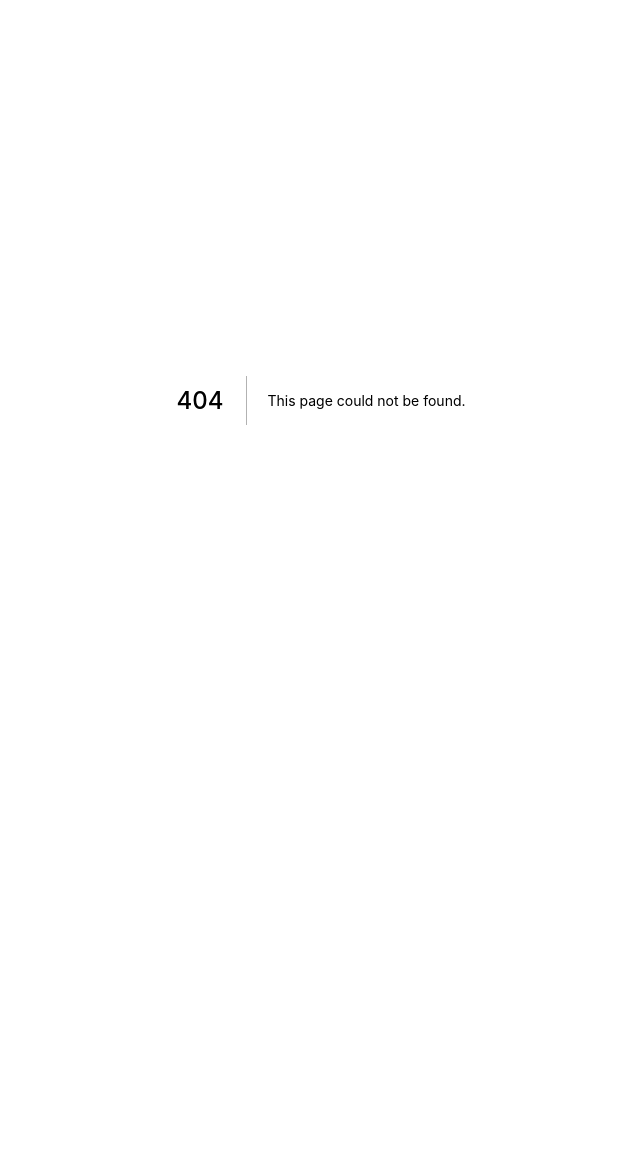
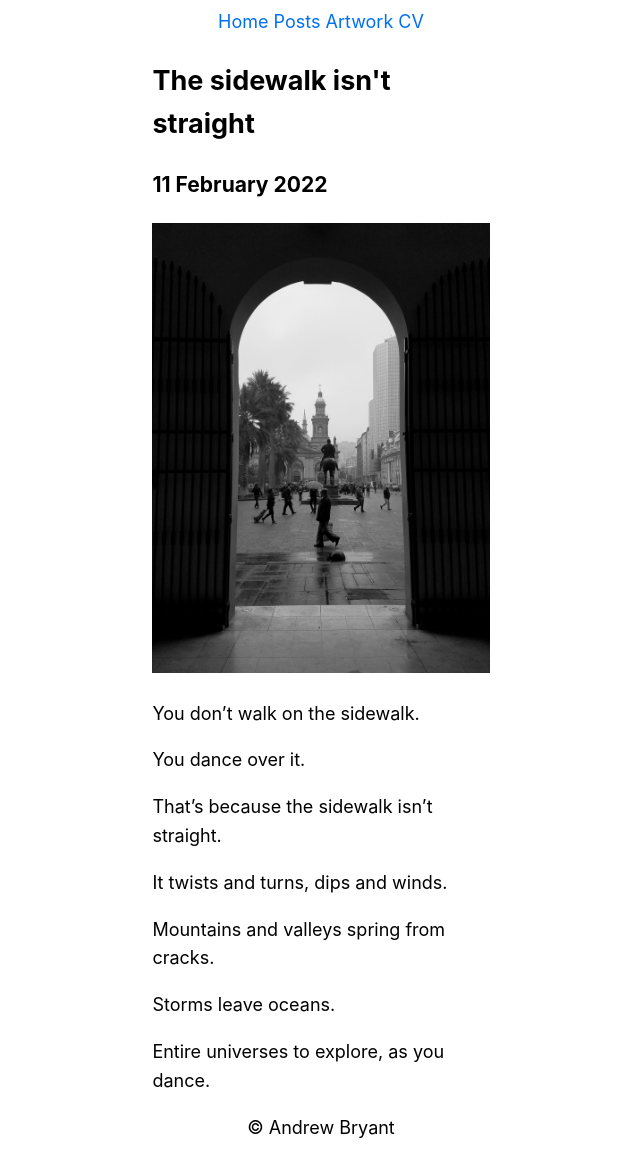
Before and after one commit to apbryant/website, a Next.js app: page /posts/the-sidewalk-isnt-straight in a window 1280 px wide. Before the commit this address had no page. Shown: the whole page, without its empty margins (319-959 px from the left). Before the commit the page ends 800 px from the top, so only its background shows below. Built offline with nearby package versions, Linux system fonts and the light colour scheme.

Commit message:
Add post

```diff
--- /dev/null
+++ b/pages/posts/the-sidewalk-isnt-straight.js
@@ -0,0 +1,44 @@
+import Head from 'next/head'
+import Link from 'next/link'
+import MyHeader from '../../components/MyHeader'
+import Image from 'next/image'
+
+export default function TheSidewalkIsntStraight() {
+  return (
+    <>
+  <MyHeader />
+
+
+      <article>
+        <h2>The sidewalk isn't straight</h2>
+        <h3>11 February 2022</h3>
+
+<Image
+            src="/images/the-sidewalk-isnt-straight/20170510_101702.jpg" // Route of the image file
+            layout="intrinsic"
+            height={750} // Desired size with correct aspect ratio
+            width={562.5} // Desired size with correct aspect ratio
+            alt=""
+          />
+       <p>You don’t walk on the sidewalk.</p>
+
+	  <p>You dance over it.</p>
+
+<p>That’s because the sidewalk isn’t straight.</p>
+
+<p>It twists and turns, dips and winds.</p>
+
+<p>Mountains and valleys spring from cracks.</p>
+
+<p>Storms leave oceans.</p>
+
+<p>Entire universes to explore, as you dance.</p>
+
+      </article>
+
+            <footer>
+                © Andrew Bryant
+            </footer>
+    </>
+  )
+}
```
Also changed, not shown: pages/posts/posts-index.js (+7 -0 lines), public/images/the-sidewalk-isnt-straight/20170510_101702.jpg (added).
